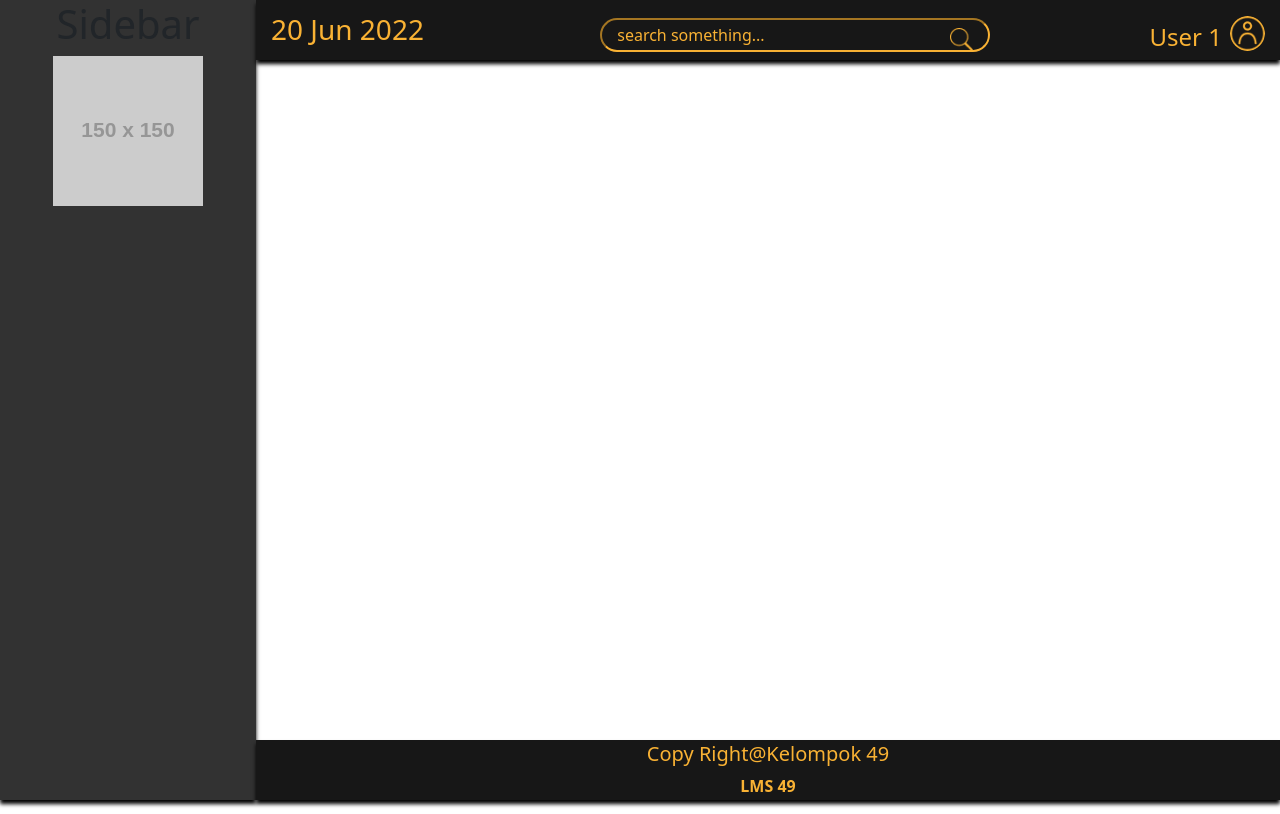
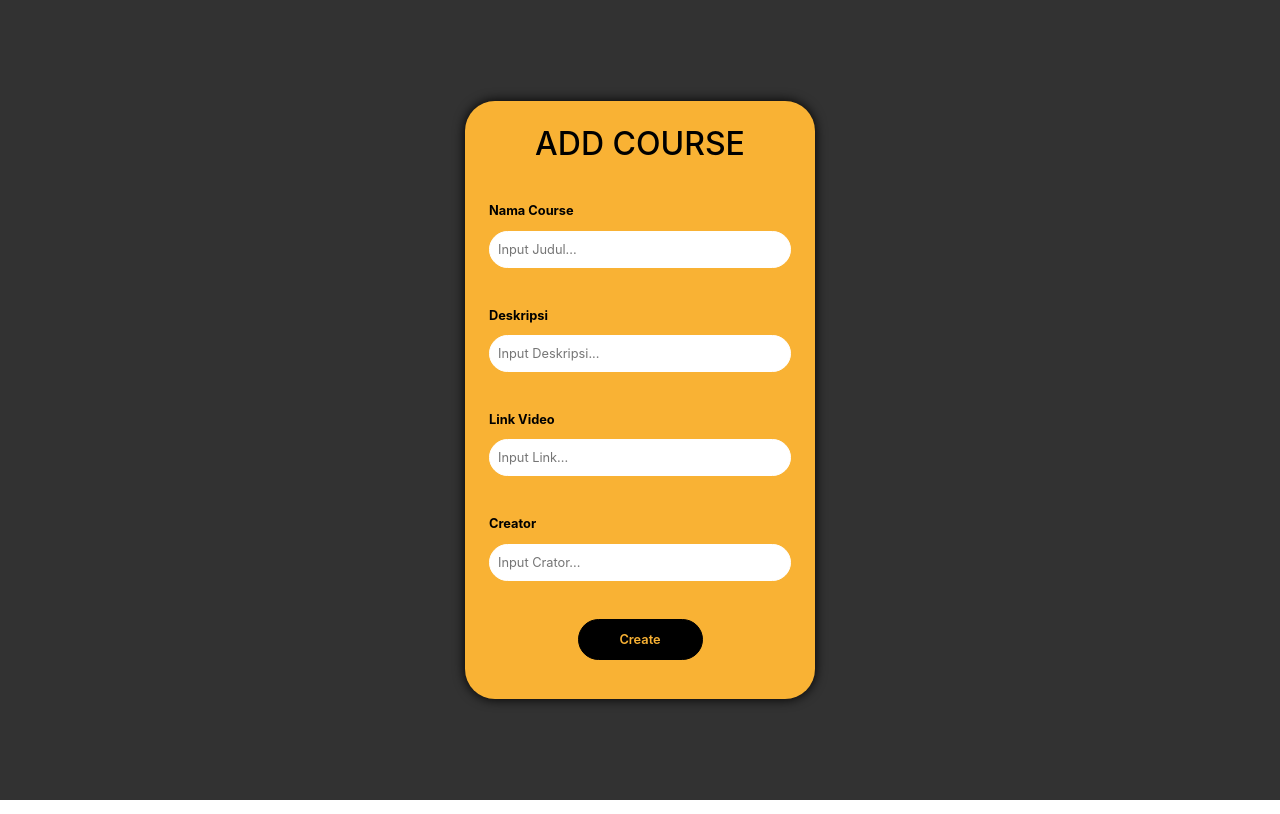
Before and after one commit to miqbalj/test-fe-fp, a React (Create React App) app: page / in a window 1280 px wide. Built offline with nearby package versions, Linux system fonts and the light colour scheme.

Commit message:
adding Create materi form Page

```diff
--- a/src/App.js
+++ b/src/App.js
@@ -8,6 +8,7 @@ import Footer from "./Footer";
 import UserDashboard from "./UserDashboard";
 import Sidebar from "./Sidebar";
 import ListMateriStudent from "./ListMateriStudent";
+import CreateMateri from "./CreateMateri";
 
 function App() {
 
@@ -17,7 +18,8 @@ function App() {
       {/* <Footer /> */}
       {/* <ListMateriStudent /> */}
       {/* <UserDashboard /> */}
-      <Sidebar />
+      {/* <Sidebar /> */}
+      <CreateMateri />
       {/* <Login /> */}
       {/* <Register /> */}
     </div>
--- /dev/null
+++ b/src/CreateMateri.js
@@ -0,0 +1,53 @@
+import React from 'react'
+import "./Style/CreateMateri.css"
+
+function CreateMateri() {
+  return (
+    <div className="CreateMateri">
+      <div className="CreateMateriForm">
+        <div className="containerCreateMateri">
+          <h2>ADD COURSE</h2>
+          <form>
+            <label>Nama Course</label>
+            <input
+              type="text"
+              name="nama_course"
+              placeholder="Input Judul..."
+              required
+            />
+
+            <label>Deskripsi</label>
+            <input
+              type="text"
+              name="deskripsi"
+              placeholder="Input Deskripsi..."
+              required
+            />
+
+            <label>Link Video</label>
+            <input
+              type="text"
+              name="link_vid"
+              placeholder="Input Link..."
+              required
+            />
+
+            <label>Creator</label>
+            <input
+              type="text"
+              name="creator_name"
+              placeholder="Input Crator..."
+              required
+            />
+
+            <div className="buttonCreate">
+              <button type="submit">Create</button>
+            </div>
+          </form>
+        </div>
+      </div>
+    </div>
+  );
+}
+
+export default CreateMateri
--- /dev/null
+++ b/src/Style/CreateMateri.css
@@ -0,0 +1,89 @@
+* {
+    padding: 0;
+    margin: 0;
+    box-sizing: border-box;
+}
+
+
+body {
+    margin: 0;
+    font-family: -apple-system, BlinkMacSystemFont, 'Segoe UI', 'Roboto', 'Oxygen',
+        'Ubuntu', 'Cantarell', 'Fira Sans', 'Droid Sans', 'Helvetica Neue',
+        sans-serif;
+}
+
+.CreateMateri {
+    background-color: var(--background);
+    color: var(--text-primary);
+    height: 100vh;
+    display: flex;
+    flex-direction: column;
+    justify-content: center;
+    font-size: .8rem;
+    transition: all .5s;
+}
+
+.containerCreateMateri {
+    display: flex;
+    flex-direction: column;
+    justify-content: center;
+    align-items: center;
+    padding: 1.5rem;
+    width: 350px;
+    margin: auto;
+    box-shadow: 0px 0px 12px #000;
+    border-radius: 30px;
+    background-color: var(--form-bg);
+}
+
+span {
+    padding: 0 10px;
+    background-color: var(--form-bg);
+}
+
+.containerCreateMateri form {
+    width: 100%;
+    display: flex;
+    flex-direction: column;
+}
+
+.containerCreateMateri label {
+    margin-top: 30px;
+    margin-bottom: 10px;
+    font-weight: 600;
+    font-weight: bold;
+}
+
+.containerCreateMateri input {
+    padding: 8px;
+    margin-bottom: 8px;
+    border-radius: 30px;
+    border: 1px solid #fff;
+    background: #fff;
+    color: var(--text-primary);
+}
+
+.buttonCreate {
+    display: flex;
+    justify-content: center;
+    align-items: center;
+}
+
+.containerCreateMateri button {
+    width: 125px;
+    background-color: #000;
+    border: 1px solid #000;
+    color: #F9B234;
+    margin-top: 30px;
+    margin-bottom: 15px;
+    padding: 10px;
+    border-radius: 30px;
+    font-weight: 600;
+    cursor: pointer;
+}
+
+@media screen and (max-width:478px) {
+    .registerForm {
+        width: 95%;
+    }
+}
```
